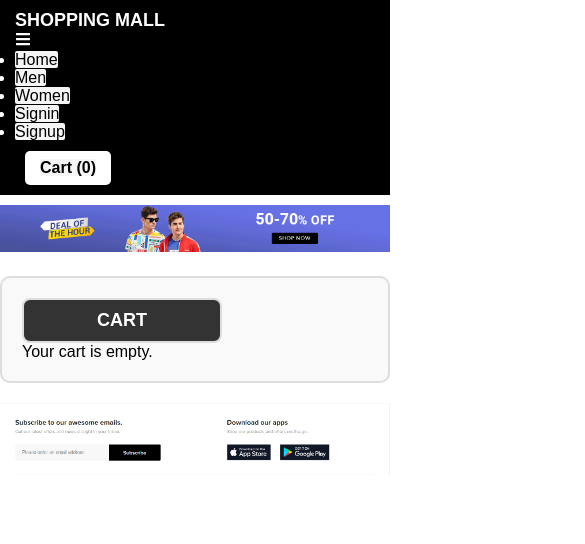
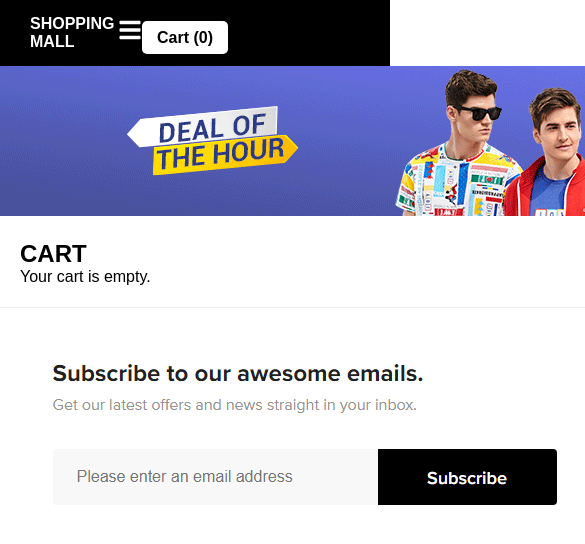
Before and after one commit to Vivek-turram/E-commerce-application, a React (Create React App) app: page /cart in a window 390 px wide. Shown: the top 544 px of the page, 585 px wide, since content can reach past the window. Built offline with nearby package versions, Linux system fonts and the light colour scheme.

Commit message:
Update App.css

```diff
--- a/src/App.css
+++ b/src/App.css
@@ -1,68 +1,140 @@
 * {
-    margin: 0px;
-    padding: 0px;
+  margin: 0;
+  padding: 0;
   box-sizing: border-box;
   font-family: Arial, Helvetica, sans-serif;
 }
 
+/* Header container */
 .headerSection {
   display: flex;
   justify-content: space-between;
-    padding: 10px;
+  align-items: center;
   background-color: black;
   color: white;
-    padding-top: 20px;
+  padding: 15px 30px;
+  position: relative;
 }
 
-.center ul li {
-    list-style: none;
-    display: inline-flex;
-    margin: 0px 5px;
+/* Logo */
+.title {
+  font-size: 18px;
+  font-family: 'Gill Sans', 'Gill Sans MT', Calibri, 'Trebuchet MS', sans-serif;
 }
 
-.title {
-    font-size: 15px;
-    font-family: 'Gill Sans', 'Gill Sans MT', Calibri, 'Trebuchet MS', sans-serif;
-
+/* Menu bar (desktop) */
+.menuBar ul {
+  list-style: none;
+  display: flex;
+  gap: 20px;
+  margin: 0;
+  padding: 0;
 }
 
-.left {
-    flex: 2;
-
+.menuBar ul li a {
+  text-decoration: none;
+  color: white;
+  font-weight: bold;
+  padding: 6px 10px;
+  border-radius: 4px;
+  transition: background 0.3s;
 }
 
-.center {
-    flex: 4;
+.menuBar ul li a:hover {
+  background-color: #f0f0f0;
+  color: black;
+}
 
+/* Search bar */
+.search input {
+  padding: 8px;
+  width: 18rem;
+  border-radius: 5px;
+  border: none;
+}
+
+/* Cart */
+.cart a {
+  background-color: white;
+  color: black;
+  padding: 8px 15px;
+  border-radius: 5px;
+  text-decoration: none;
+  font-weight: bold;
+  transition: 0.3s;
+}
+
+.cart a:hover {
+  background-color: orange;
+  color: white;
+}
+
+/* Hamburger icon */
+.hamburger {
+  display: none;
+  font-size: 24px;
+  cursor: pointer;
+  color: white;
+}
+
+/* 📱 Tablet & Mobile */
+@media (max-width: 768px) {
+  .menuBar {
+    display: none;
+    position: absolute;
+    top: 60px;
+    left: 0;
+    background: black;
+    width: 100%;
+    text-align: center;
+    padding: 20px 0;
+    z-index: 1000;
+  }
+
+  .menuBar.active {
+    display: block;
+  }
+
+  .menuBar ul {
+    flex-direction: column;
+    gap: 15px;
+  }
+
+  .hamburger {
+    display: block;
   }
 
   .search {
-    flex: 2;
-
+    width: 100%;
+    margin-top: 10px;
   }
 
   .search input {
-    padding: 10px;
-    width: 20rem;
-    border-radius: 5px;
-    margin-left: -150px;
+    width: 100%;
   }
 
   .right {
-    flex: 4;
+    margin-top: 10px;
+    width: 100%;
     display: flex;
     justify-content: space-between;
-    padding: 0px 10px;
+  }
 }
 
-.bannerBox {
-    margin: 10px 0px;
+/* 📱 Extra small mobile */
+@media (max-width: 480px) {
+  .headerSection h2 {
+    font-size: 16px;
   }
 
-.bannerBox img {
-    width: 100%;
+  .menuBar ul li a {
+    font-size: 14px;
   }
 
+  .search input {
+    padding: 6px;
+  }
+}
 .menImages {
     display: flex;
     flex-wrap: wrap;
@@ -84,124 +156,3 @@
     flex-wrap: wrap;
     justify-content: space-around;
 }
-.womenImages img:hover{
-    transform: scale(1.1);
-  box-shadow: 0px 4px 15px rgba(0, 0, 0, 0.2);
-  width: 180px;
-  height: 180px;
-}
-.cart-container {
-  border: 2px solid #ddd;
-  padding: 20px;
-  border-radius: 10px;
-  margin: 20px;
-  background-color: #f9f9f9;
-  max-width: 800px;
-  margin: 20px auto;
-  justify-content: center;
-  align-items: center;
-}
-.cart-container h2{
-    border: 2px solid #ddd;
-    font-size: large;
-    color: white;
-    background-color:#333;
-    padding: 10px;
-    border-radius: 8px;
-
-    width: 200px;
-    text-align: center;
-    text-shadow: #f9f9f9;
-
-
-}
-.collectionSection h2 {
-  font-size: 2rem;
-  color: #333;
-  text-align: center;
-  margin-bottom: 20px;
-  font-family: 'Georgia', serif;
-  border: 2px solid #000;
-  padding: 10px;
-  border-radius: 5px;
-  background-color: #f0f0f0;
-}
-
-.cart{
-  background-color: white;
-  color: black;
-  padding: 8px 15px;
-  border-radius: 5px;
-  text-decoration: none;
-  font-weight: bold;
-  transition: 0.3s;
-}
-.headerSection a,
-.headerSection a:visited,
-.headerSection a:hover,
-.headerSection a:active,
-.headerSection a:focus {
-
-  text-decoration: none;
-  border-radius: 2px;
-  background-color: whitesmoke;
-  color: black;
-
-}
-
-.headerSection {
-  display: flex;
-  justify-content: space-between;
-  align-items: center;
-  padding: 15px 30px;
-  background-color: black;
-  color: white;
-}
-
-.headerSection .center ul {
-  display: flex;
-  gap: 20px;
-}
-
-
-@media (max-width: 768px) {
-  .headerSection {
-    flex-direction: column;
-    align-items: flex-start;
-    padding: 10px 15px;
-  }
-
-  .headerSection .center ul {
-    flex-direction: column;
-    gap: 10px;
-    width: 100%;
-  }
-
-  .headerSection .search {
-    width: 100%;
-    margin-top: 10px;
-  }
-
-  .headerSection .search input {
-    width: 100%;
-    padding: 8px;
-  }
-
-  .headerSection .right {
-    margin-top: 10px;
-    width: 100%;
-    display: flex;
-    justify-content: space-between;
-  }
-}
-
-
-@media (max-width: 480px) {
-  .headerSection h2 {
-    font-size: 18px;
-  }
-
-  .headerSection .center ul li {
-    font-size: 14px;
-  }
-}
```
Lines whose indentation alone changed are shown as unchanged.
